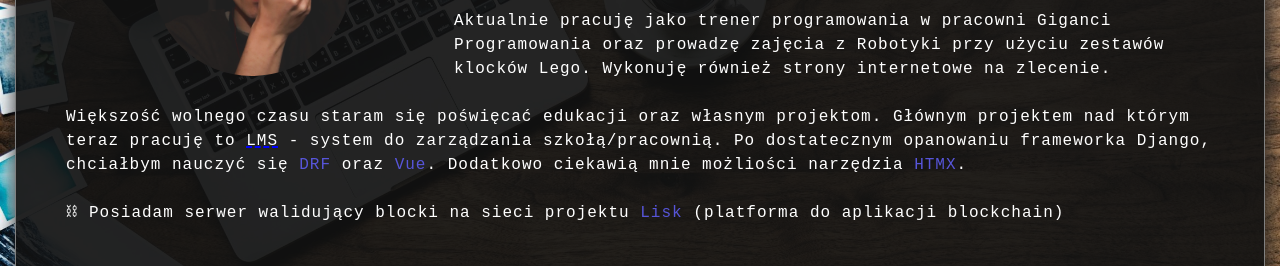
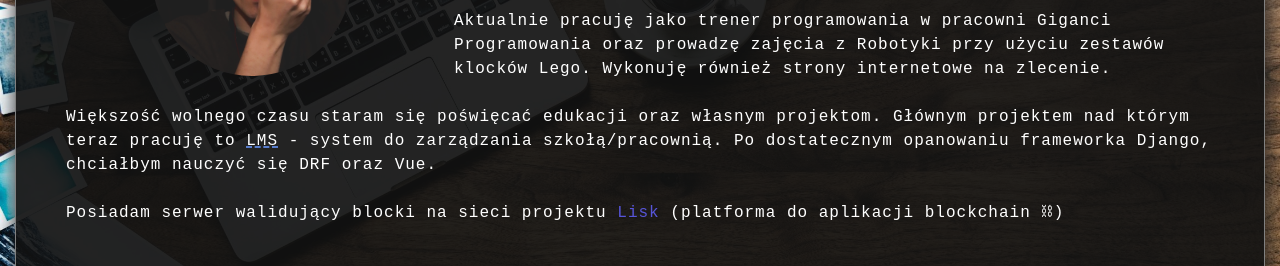
Before and after one commit to sgazda94/sgazda.pl, a plain HTML site: page index.html in a window 1280 px wide. Shown: the part 164-430 px from the top of the page. Drawn offline with Linux system fonts and the light colour scheme; a web font is replaced by a local one.

Commit message:
last fix

```diff
--- a/index.html
+++ b/index.html
@@ -42,12 +42,11 @@
                         Większość wolnego czasu staram się poświęcać edukacji oraz własnym projektom.
                         Głównym projektem nad którym teraz pracuję to <span class="tooltip"
                             data-tooltip="Learning Management System">LMS</span> - system do zarządzania szkołą/pracownią.
-                        Po dostatecznym opanowaniu frameworka Django, chciałbym nauczyć się <a href="https://www.django-rest-framework.org/">DRF</a> oraz
-                        <a href="https://vuejs.org/">Vue</a>.
-                        Dodatkowo ciekawią mnie możliości narzędzia <a href="https://htmx.org/">HTMX</a>.
+                        Po dostatecznym opanowaniu frameworka Django, chciałbym nauczyć się DRF oraz Vue.
+
                     </p>
-                    <p>⛓ Posiadam serwer walidujący blocki na sieci projektu <a href="https://lisk.com/">Lisk</a> (platforma do aplikacji
-                        blockchain)</p>
+                    <p> Posiadam serwer walidujący blocki na sieci projektu <a href="https://lisk.com/">Lisk</a> (platforma do aplikacji
+                        blockchain ⛓) </p>
 
                 </div>
             </div>
--- a/style.css
+++ b/style.css
@@ -35,7 +35,7 @@ body {
 }
 
 .tooltip {
-	text-decoration: underline dashed blue 2px;
+	text-decoration: underline dashed #587dcc 2px;
 }
 
 .prof {
```
